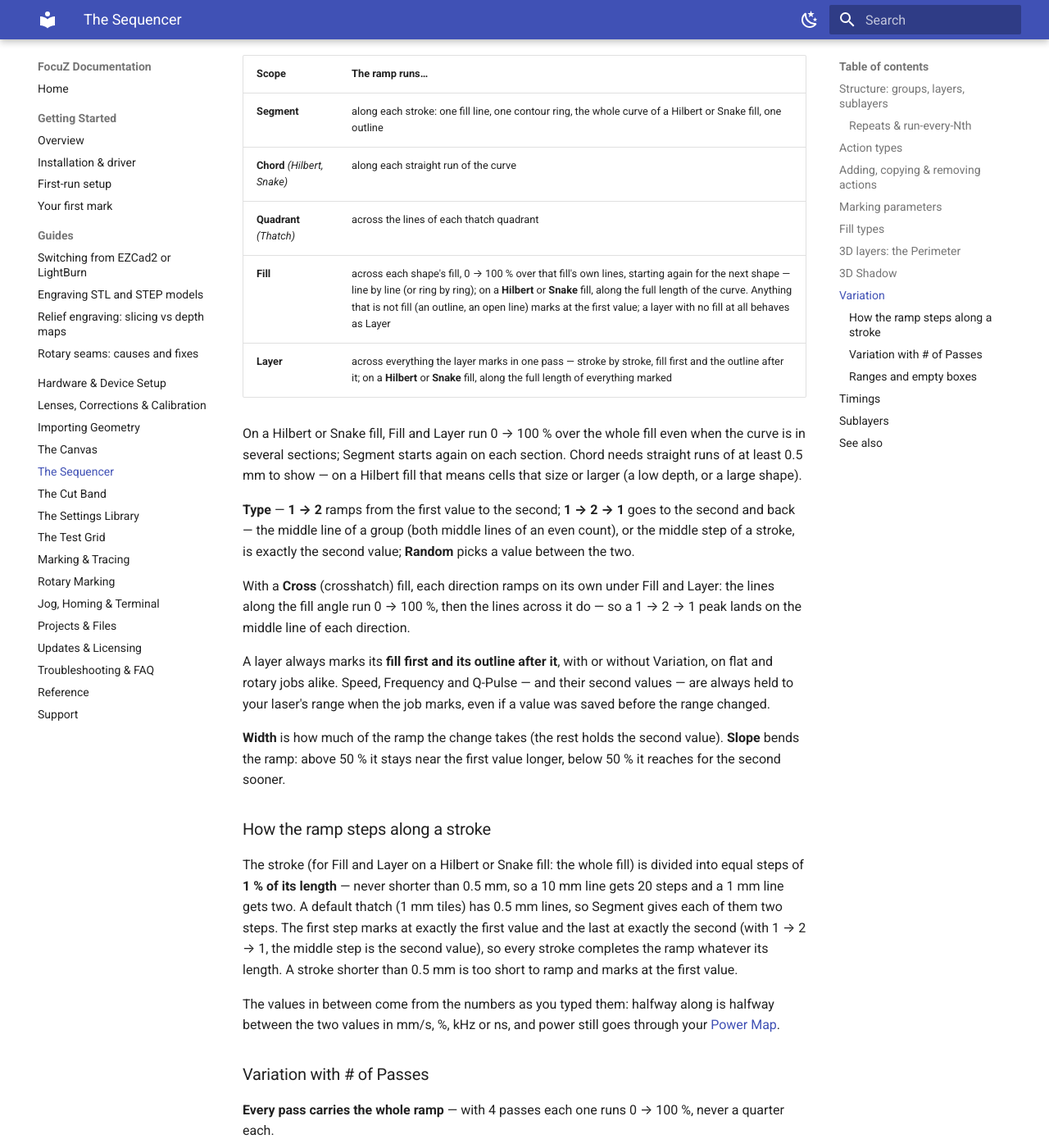
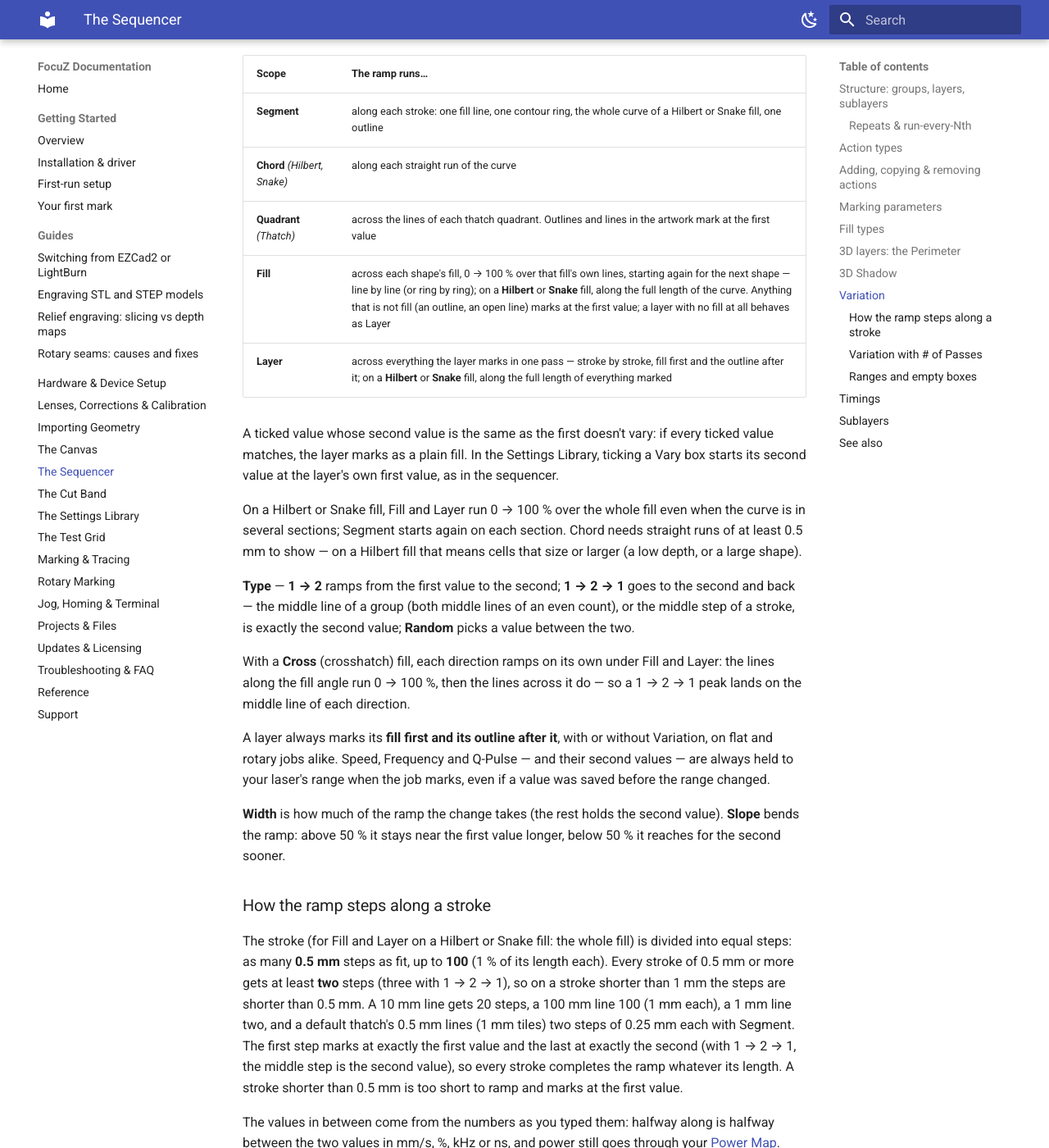
Before and after one commit to Lokahi-Shop/focuz-docs, an MkDocs documentation site: the page built from docs/sequencer.md, in a window 1280 px wide and 1400 px high, scrolled down 6223 px. Shown: the whole window at 82% size. Built offline with MkDocs 1.6.1 and Material for MkDocs 9.7.7, drawn with Linux system fonts in a browser that asks for light colours.

Commit message:
Variation: step wording, Quadrant outlines at the first value, equal values, Library seeding
Co-Authored-By: Claude Opus 5.5 <noreply@anthropic.com>

```diff
--- a/docs/sequencer.md
+++ b/docs/sequencer.md
@@ -227,9 +227,13 @@ been entered yet, and **Enter** or clicking away enters it.
 |---|---|
 | **Segment** | along each stroke: one fill line, one contour ring, the whole curve of a Hilbert or Snake fill, one outline |
 | **Chord** *(Hilbert, Snake)* | along each straight run of the curve |
-| **Quadrant** *(Thatch)* | across the lines of each thatch quadrant |
+| **Quadrant** *(Thatch)* | across the lines of each thatch quadrant. Outlines and lines in the artwork mark at the first value |
 | **Fill** | across each shape's fill, 0 → 100 % over that fill's own lines, starting again for the next shape — line by line (or ring by ring); on a **Hilbert** or **Snake** fill, along the full length of the curve. Anything that is not fill (an outline, an open line) marks at the first value; a layer with no fill at all behaves as Layer |
 | **Layer** | across everything the layer marks in one pass — stroke by stroke, fill first and the outline after it; on a **Hilbert** or **Snake** fill, along the full length of everything marked |
+
+A ticked value whose second value is the same as the first doesn't vary: if every ticked value matches, the
+layer marks as a plain fill. In the Settings Library, ticking a Vary box starts its second value at the
+layer's own first value, as in the sequencer.
 
 On a Hilbert or Snake fill, Fill and Layer run 0 → 100 % over the whole fill even when the curve is in
 several sections; Segment starts again on each section. Chord needs straight runs of at least 0.5 mm
@@ -252,9 +256,11 @@ the ramp: above 50 % it stays near the first value longer, below 50 % it reaches
 
 ### How the ramp steps along a stroke
 
-The stroke (for Fill and Layer on a Hilbert or Snake fill: the whole fill) is divided into equal steps
-of **1 % of its length** — never shorter than 0.5 mm, so a 10 mm line gets 20 steps and a 1 mm line
-gets two. A default thatch (1 mm tiles) has 0.5 mm lines, so Segment gives each of them two steps. The first step marks at exactly the first value and
+The stroke (for Fill and Layer on a Hilbert or Snake fill: the whole fill) is divided into equal steps:
+as many **0.5 mm** steps as fit, up to **100** (1 % of its length each). Every stroke of 0.5 mm or more
+gets at least **two** steps (three with 1 → 2 → 1), so on a stroke shorter than 1 mm the steps are shorter
+than 0.5 mm. A 10 mm line gets 20 steps, a 100 mm line 100 (1 mm each), a 1 mm line two, and a default
+thatch's 0.5 mm lines (1 mm tiles) two steps of 0.25 mm each with Segment. The first step marks at exactly the first value and
 the last at exactly the second (with 1 → 2 → 1, the middle step is the second value), so every stroke
 completes the ramp whatever its length. A stroke shorter than 0.5 mm is too short to ramp and marks at
 the first value.
```
